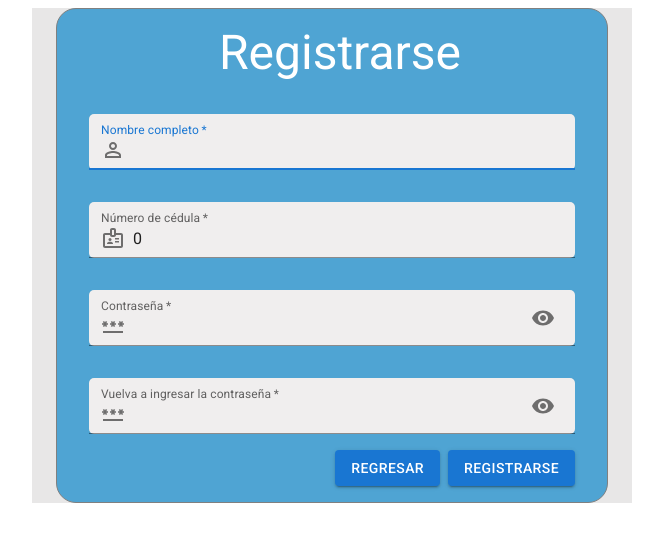
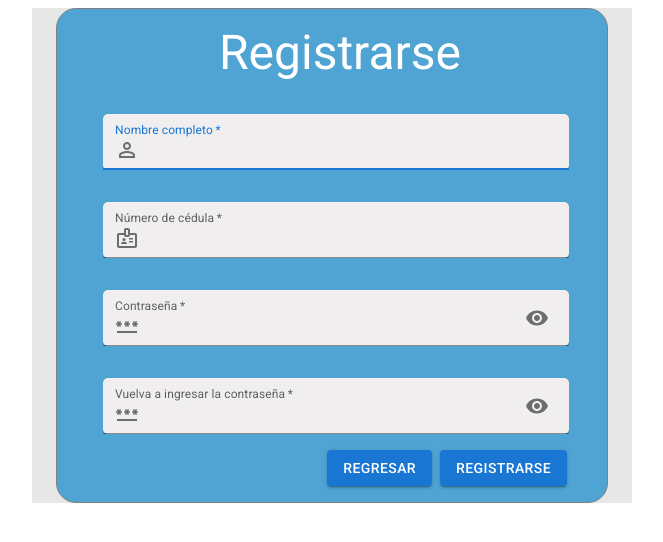
Before and after one commit to JordanGS01/ProyectoLiceoCAMAQUI, a React (Create React App) app in the folder client/: page /signIn in a window 1280 px wide. Shown: the top 542 px of the page, without its empty margins (308-971 px from the left). Built offline with nearby package versions, Linux system fonts and the light colour scheme.

Commit message:
Captura de datos y manejo de errores en pantalla de usuario

```diff
--- a/client/src/PlataformaVirtual/pages/signIn/components/FormSignIn/FormSignin.css
+++ b/client/src/PlataformaVirtual/pages/signIn/components/FormSignIn/FormSignin.css
@@ -2,5 +2,5 @@
 
 .FormSignin-ContenedorBotones{
     display: flex;
-    margin-left: auto;
+    flex-direction: row-reverse;
 }
--- a/client/src/PlataformaVirtual/pages/signIn/components/FormSignIn/FormSignin.jsx
+++ b/client/src/PlataformaVirtual/pages/signIn/components/FormSignIn/FormSignin.jsx
@@ -1,6 +1,6 @@
 
 
-import { useState, useEffect } from 'react';
+import { useState } from 'react';
 import { useNavigate } from 'react-router';
 
 import { Box, FormControl, TextField, Button, InputAdornment, IconButton, Typography } from '@mui/material'
@@ -8,26 +8,29 @@ import { PermIdentityOutlined ,BadgeOutlined, PasswordOutlined, Visibility, Visi
 
 import './FormSignin.css'
 import { useForm } from '../../../../hooks'
+import { onFormSubmit } from '../../helpers/registrarUsuario'
 
 
 export const FormSignin = () => {
 
     const [showPassword, setShowPassword] = useState(false);
+    const [warnings, setWarnings] = useState({
+        nombreInvalido: false,
+        cedulaInvalida: false,
+        contraInvalida: false,
+        contraNoCoincide: false
+    })
 
     const navigate = useNavigate();
 
-    const { formState, onInputChange, onResetForm } = useForm({
-        nombre:'',
-        cedula:0,
-        contra:'',
-        repContra:''
+    const { formState, onInputChange } = useForm({
+        nombre: '',
+        cedula: '',
+        contra: '',
+        repContra: ''
     });
     const { nombre, cedula, contra, repContra } = formState;
-
-
-    useEffect(() => {
-      //FALTA AGREGAR FUNCIONCILLAS
-    }, [formState])
+    const { nombreInvalido, cedulaInvalida, contraInvalida, contraNoCoincide } = warnings;
 
 
     return (
@@ -41,6 +44,7 @@ export const FormSignin = () => {
                 flexDirection: 'column',
             }}
     >
+        <form onSubmit={ (e) => { onFormSubmit( e, formState, setWarnings ) } }>
 
             <Typography variant="h3" gutterBottom sx={{ ml: 2, color: '#FFFFFF' }}>
                 Registrarse
@@ -48,7 +52,7 @@ export const FormSignin = () => {
 
             {/* INCOMPLETO */}
             {/* Sección de nombre completo */}
-        <FormControl sx={{ m: 2 }}>
+            <FormControl sx={{ m: 2, ml: 3, width: '90%' }}>
                 <TextField
                     required
                     autoFocus
@@ -64,6 +68,10 @@ export const FormSignin = () => {
                     sx={{ backgroundColor: '#FFFDFD', borderRadius: '5px' }}
                     variant='filled'
 
+
+                    { ... ( nombreInvalido && { error: true } ) }
+                    { ... ( nombreInvalido && { helperText: 'El nombre no debe contener números o símbolos' } ) }
+
                     value={nombre}
                     name='nombre'
                     onChange={onInputChange}
@@ -72,7 +80,7 @@ export const FormSignin = () => {
 
             {/* INCOMPLETO */}
             {/* Sección de la cédula */}
-        <FormControl sx={{ m: 2 }}>
+            <FormControl sx={{ m: 2, ml: 3, width: '90%' }}>
                 <TextField
                     required
                     label='Número de cédula'
@@ -88,6 +96,9 @@ export const FormSignin = () => {
                     variant='filled'
                     type='number'
 
+                    { ... ( cedulaInvalida && { error: true } ) }
+                    { ... ( cedulaInvalida && { helperText: 'La cédula debe conener 9 dígitos' } ) }
+
                     value={cedula}
                     name='cedula'
                     onChange={onInputChange}
@@ -96,7 +107,7 @@ export const FormSignin = () => {
 
             {/* INCOMPLETO */}
             {/* Sección de la contraseña */}
-        <FormControl sx={{ m: 2 }}>
+            <FormControl sx={{ m: 2, ml: 3, width: '90%' }}>
                 <TextField
                     required
                     label='Contraseña'
@@ -123,6 +134,9 @@ export const FormSignin = () => {
                     sx={{ backgroundColor: '#FFFDFD', borderRadius: '5px' }}
                     variant='filled'
 
+                    { ... ( contraInvalida && { error: true } ) }
+                    { ... ( contraInvalida && { helperText: 'La contraseña debe ser de mínimo 6 dígitos' } ) }
+
                     value={contra}
                     name='contra'
                     onChange={onInputChange}
@@ -132,7 +146,7 @@ export const FormSignin = () => {
 
             {/* INCOMPLETO */}
             {/* Sección de confirmar contraseña */}
-        <FormControl sx={{ m: 2 }}>
+            <FormControl sx={{ m: 2, ml: 3, width: '90%' }}>
                 <TextField
                     required
                     label='Vuelva a ingresar la contraseña'
@@ -159,6 +173,9 @@ export const FormSignin = () => {
                     sx={{ backgroundColor: '#FFFDFD', borderRadius: '5px' }}
                     variant='filled'
 
+                    { ... ( contraNoCoincide && { error: true } ) }
+                    { ... ( contraNoCoincide && { helperText: 'Las contraseñas no coinciden' } ) }
+
                     value={repContra}
                     name='repContra'
                     onChange={onInputChange}
@@ -169,6 +186,15 @@ export const FormSignin = () => {
             {/* INCOMPLETO */}
             {/* Sección de la botones */}
             <div className='FormSignin-ContenedorBotones'>
+
+                <Button
+                    variant="contained"
+                    sx={{ ml: 1, mr: 3 }}
+                    type='submit'
+                >
+                    Registrarse
+                </Button>
+
                 <Button
                     variant="contained"
                     onClick={ () => { navigate('/login') } }
@@ -176,14 +202,9 @@ export const FormSignin = () => {
                     Regresar
                 </Button>
 
-            <Button
-                variant="contained"
-                sx={{ ml: 1, mr: 2 }}
-            >
-                Registrarse
-            </Button>
             </div>
 
+        </form>
     </Box>
   )
 }
--- /dev/null
+++ b/client/src/PlataformaVirtual/pages/signIn/helpers/registrarUsuario.js
@@ -0,0 +1,95 @@
+
+
+// Se encarga de validar, mediante expresiones regulares, que el nombre del usuario cumpla los requisitos
+const validarNombre = ( nombre ) => {
+
+    const nombreValidoRegex = /^[a-zA-Z\S*\s]+$/;
+    const nombreSinNumerosRegex = /^([^0-9]*)$/;
+    const nombreConSimbolosRegex = /[.*@#+\-?^${}()|[\]\\]/;
+
+    const nombreValido = nombreValidoRegex.test(nombre);
+    const nombreConNumeros = !nombreSinNumerosRegex.test(nombre);
+    const nombreConSimbolos = nombreConSimbolosRegex.test(nombre);
+
+    if(nombreConNumeros || !nombreValido || nombreConSimbolos){
+        return false;
+    }
+    return true;
+
+}
+
+// Se encarga de validar, mediante expresiones regulares, que la cedula del usuario cumpla los requisitos
+const validarCedula = ( cedula ) => {
+
+    const cedulaValidaRegex = /^[1-9][0-9]{8}$/;
+
+    const cedulaValida = cedulaValidaRegex.test(cedula);
+
+    if(!cedulaValida){
+        return false;
+    }
+    return true;
+
+}
+
+// Se valida el largo de la contraseña
+const validarLargoContra = ( contra ) => {
+
+    const contraValidaRegex = /^[a-zA-Z\S*\s]{6,30}$/;
+
+    const contraValida = contraValidaRegex.test(contra);
+
+    if(!contraValida){
+        return false;
+    }
+    return true;
+
+}
+
+// Se valida la confirmación de contraseña
+const validarIgualdadContras = ( contra, repContra ) => {
+
+    if ( contra !== repContra ) {
+        return false;
+    }
+    return true;
+
+}
+
+/*
+Función que utiliza expresiones regulares para validar los datos del formulario.
+Si algún dato no es correcto, se le notifica al usuario
+*/
+const validarDatos = ( nombre, cedula, contra, repContra, setWarnings ) => {
+
+    const nombreValido = validarNombre( nombre );
+    const cedulaValida = validarCedula( cedula );
+    const contraValida = validarLargoContra( contra );
+    const contrasIguales = validarIgualdadContras( contra, repContra );
+
+    const warnings = {
+        nombreInvalido: !nombreValido,
+        cedulaInvalida: !cedulaValida,
+        contraInvalida: !contraValida,
+        contraNoCoincide: !contrasIguales
+    }
+    setWarnings( warnings )
+
+    return nombreValido && cedulaValida && contraValida && contrasIguales;
+
+}
+
+const registrarUsuario = () => {
+    console.log('Se registró el usuario correctamente!')
+}
+
+export const onFormSubmit = ( e, { nombre, cedula, contra, repContra }, setWarnings ) => {
+
+    e.preventDefault();
+
+    const noHayErrores = validarDatos(nombre, cedula, contra, repContra, setWarnings);
+
+    if ( noHayErrores ) {
+        registrarUsuario();
+    }
+}
```
Lines whose indentation alone changed are shown as unchanged.
